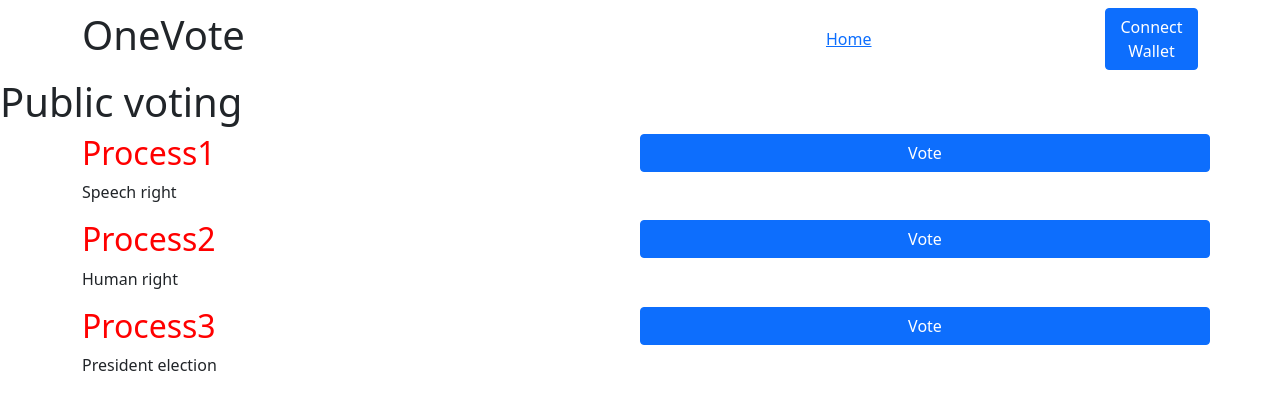
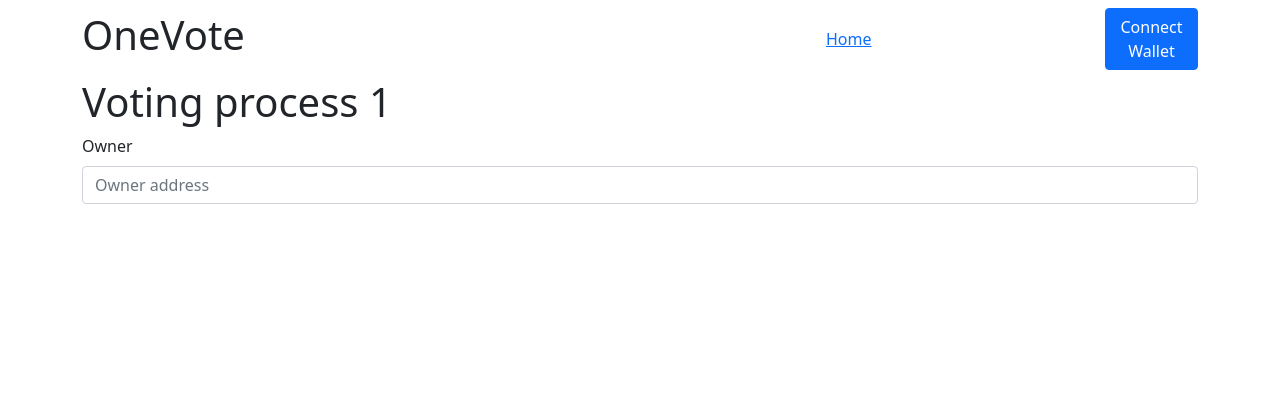
Before and after one commit to hadzija7/ZKVoting, a React (Create React App) app in the folder react-app/: page /voting/1 in a window 1280 px wide. Shown: the top 410 px of the page. Built offline with nearby package versions, Linux system fonts and the light colour scheme.

Commit message:
wip contracts

```diff
--- a/react-app/package.json
+++ b/react-app/package.json
@@ -11,6 +11,7 @@
     "react": "^17.0.2",
     "react-bootstrap": "^2.1.1",
     "react-dom": "^17.0.2",
+    "react-router-dom": "^6.2.1",
     "react-scripts": "5.0.0",
     "web-vitals": "^2.1.4"
   },
--- a/react-app/src/App.js
+++ b/react-app/src/App.js
@@ -1,16 +1,23 @@
 import Navbar from './components/Navbar';
 import Home from './components/Home';
+import VotingPage from './components/VotingPage';
+import { BrowserRouter as Router, Route, Routes } from 'react-router-dom'
 
 import 'bootstrap/dist/css/bootstrap.css';
 
 function App() {
   return (
-    <div className="App">
-		<Navbar />
-		<div className="content">
-			<Home />
-		</div>
-    </div>
+    <Router>
+      <div className="App">
+		    <Navbar />
+		    <div className="content">
+          <Routes>
+            <Route path="/" element={<Home/>} />
+            <Route path="/voting/:id" element={<VotingPage/>} />
+          </Routes>
+		    </div>
+      </div>
+    </Router>
   );
 }
 
--- /dev/null
+++ b/react-app/src/components/VotingPage.js
@@ -0,0 +1,29 @@
+import Container from 'react-bootstrap/Container';
+import Row from 'react-bootstrap/Row';
+
+import Form from 'react-bootstrap/Form'
+import { useParams } from 'react-router-dom';
+
+const VotingPage = () => {
+    const { id } = useParams()
+
+    return (
+        <div className="voting-page">
+            <Container>
+                <Row>
+                    <h1>Voting process {id}</h1>
+                </Row>
+                <Row>
+                    <Form>
+                        <Form.Group className="mb-3">
+                            <Form.Label>Owner</Form.Label>
+                            <Form.Control type="text" placeholder="Owner address" />
+                        </Form.Group>
+                    </Form>
+                </Row>
+            </Container>
+        </div>
+    );
+}
+
+export default VotingPage;
--- a/react-app/src/web3/contracts.js
+++ b/react-app/src/web3/contracts.js
@@ -33,7 +33,6 @@ const getSemaphoreClientContract = async (context) => {
     )
 }
 
-
 export {
     getSemaphoreClientContract,
     getSemaphoreContract,
```
Also changed, not shown: 2 other files (tests, documents, lock files or other folders).
